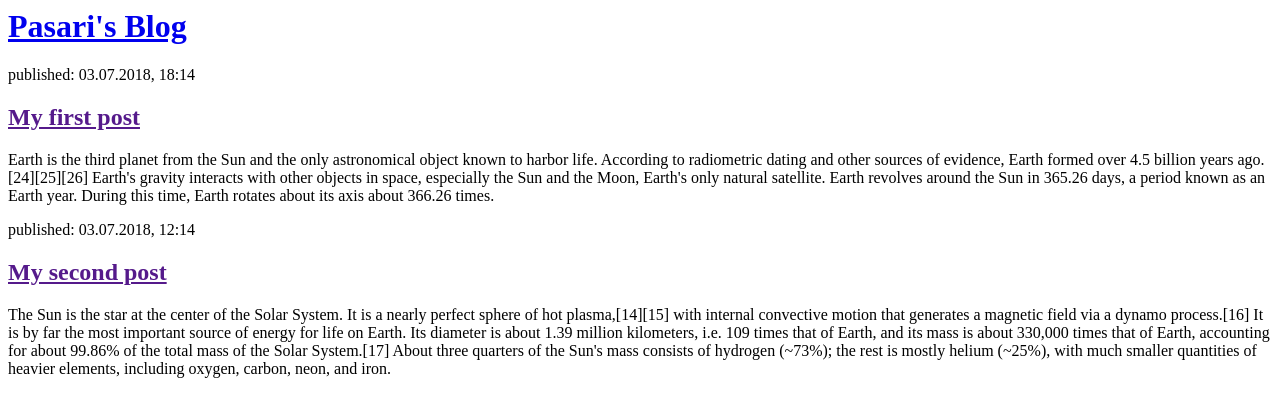
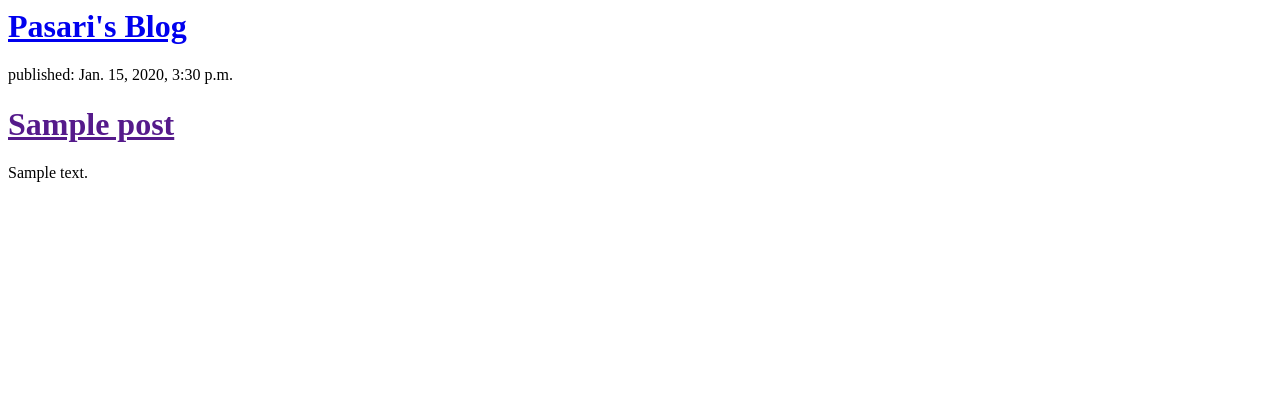
Before and after one commit to Shubhampasari/my-first-blog, a Django app: template blog/templates/blog/post_list.html in a window 1280 px wide. Shown: the top 417 px of the page. Run offline with Django 3.2, Linux system fonts and the light colour scheme; the template is opened without the code that fills it: values that come from a table or form of the project are taken from there, others are empty; tables that the repository leaves empty hold one stand-in row (values such as "Sample post").

Commit message:
Modified templates to display posts from database.

```diff
--- a/blog/templates/blog/post_list.html
+++ b/blog/templates/blog/post_list.html
@@ -7,16 +7,14 @@
             <h1><a href="/">Pasari's Blog</a></h1>
         </div>
 
-        <div>
-            <p>published: 03.07.2018, 18:14</p>
-            <h2><a href="">My first post</a></h2>
-            <p>Earth is the third planet from the Sun and the only astronomical object known to harbor life. According to radiometric dating and other sources of evidence, Earth formed over 4.5 billion years ago.[24][25][26] Earth's gravity interacts with other objects in space, especially the Sun and the Moon, Earth's only natural satellite. Earth revolves around the Sun in 365.26 days, a period known as an Earth year. During this time, Earth rotates about its axis about 366.26 times.</p>
-        </div>
 
-        <div>
-            <p>published: 03.07.2018, 12:14</p>
-            <h2><a href="">My second post</a></h2>
-            <p>The Sun is the star at the center of the Solar System. It is a nearly perfect sphere of hot plasma,[14][15] with internal convective motion that generates a magnetic field via a dynamo process.[16] It is by far the most important source of energy for life on Earth. Its diameter is about 1.39 million kilometers, i.e. 109 times that of Earth, and its mass is about 330,000 times that of Earth, accounting for about 99.86% of the total mass of the Solar System.[17] About three quarters of the Sun's mass consists of hydrogen (~73%); the rest is mostly helium (~25%), with much smaller quantities of heavier elements, including oxygen, carbon, neon, and iron.</p>
-        </div>
+           {% for post in posts %}
+    <div>
+        <p>published: {{ post.published_date }}</p>
+        <h1><a href="">{{ post.title }}</a></h1>
+        <p>{{ post.text|linebreaksbr }}</p>
+    </div>
+{% endfor %}
+
     </body>
 </html>
--- a/blog/views.py
+++ b/blog/views.py
@@ -1,5 +1,8 @@
 from django.shortcuts import render
+from django.utils import timezone
+from .models import Post
 
 # Create your views here.
 def post_list(request):
-    return render(request, 'blog/post_list.html', {})
+    posts=Post.objects.filter(published_date__lte=timezone.now()).order_by('published_date')
+    return render(request, 'blog/post_list.html', {'posts':posts})
```
